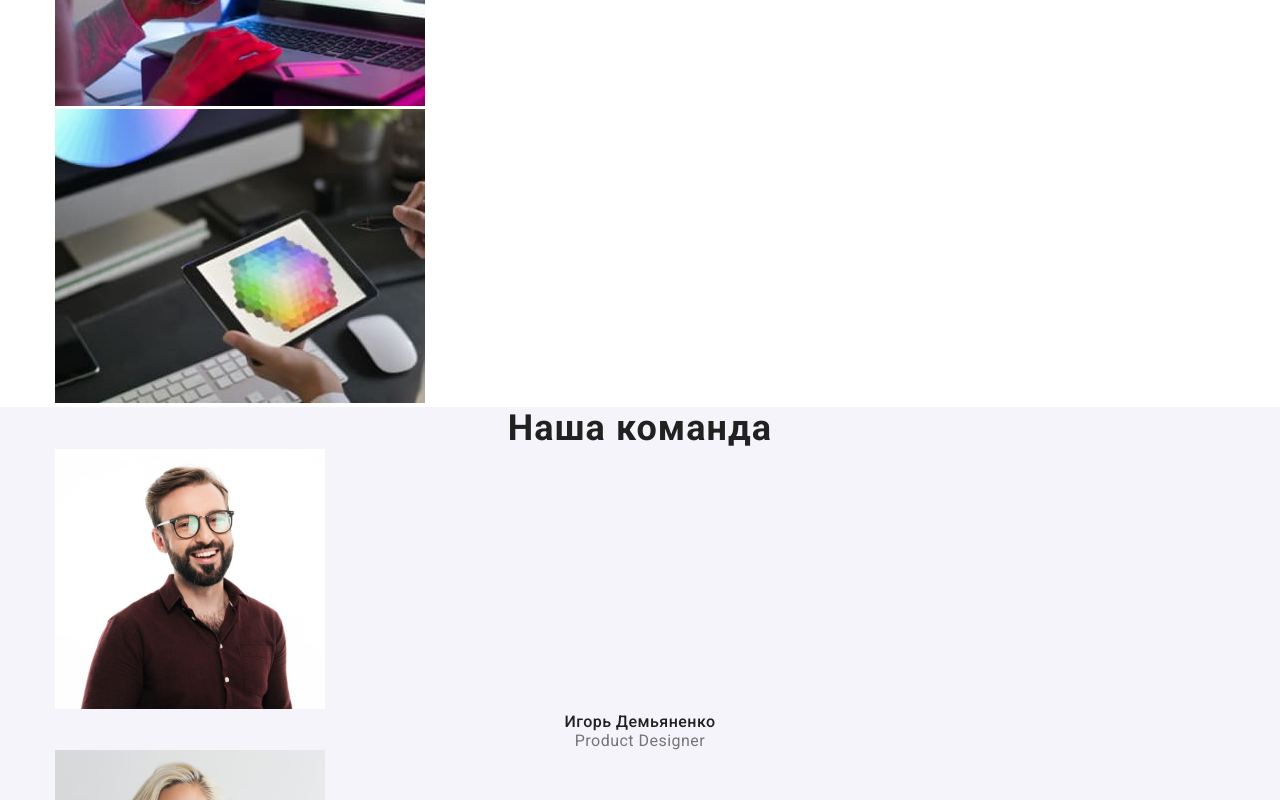
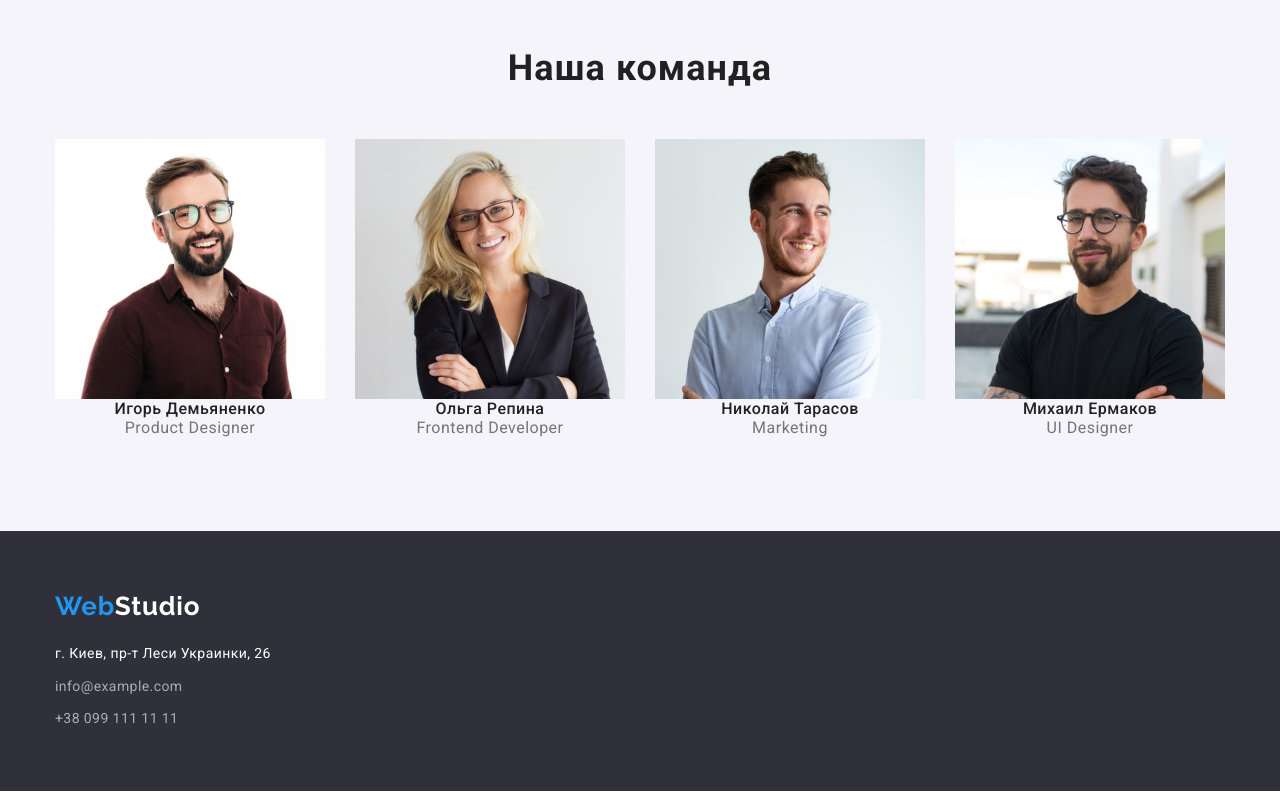
Before and after one commit to MariiaVyrodova/goit-markup-hw-03, a plain HTML site: page index.html in a window 1280 px wide. Shown: the part 1500-2300 px from the top of the page. Drawn offline with Linux system fonts and the light colour scheme.

Commit message:
+ footer

```diff
--- a/css/modern-normalize.css
+++ b/css/modern-normalize.css
@@ -75,6 +75,10 @@ p,
 body {
   margin: 0;
   padding: 0;
+}
+
+img {
+  display: block;
 }
 
 /**
--- a/css/style.css
+++ b/css/style.css
@@ -219,8 +219,6 @@ header > .container {
 .feature-description {
   color: var(--grey-text);
   font-family: 'Roboto', sans-serif;
-  /* font-style: normal; */
-  /* text-align: left; */
   font-weight: 400;
   font-size: 14px;
   line-height: 190%;
@@ -228,6 +226,10 @@ header > .container {
 }
 
 /* work areas */
+
+.work-areas > .container {
+  padding-bottom: 94px;
+}
 
 .section-second-title {
   color: var(--black-text);
@@ -238,12 +240,31 @@ header > .container {
   line-height: 1.17;
   text-align: center;
   letter-spacing: 0.03em;
+
+  margin-bottom: 50px;
+}
+
+.images-list {
+  display: flex;
+  justify-content: space-between;
 }
 
 /* team section */
 
+.team-section > .container {
+  padding-top: 94px;
+  padding-bottom: 94px;
+}
+
 .team-section {
   background-color: var(--light-grey-section-color);
+}
+
+.team-card-list {
+  display: flex;
+  justify-content: space-between;
+
+  margin-top: 50px;
 }
 
 .employee-name {
@@ -272,6 +293,8 @@ header > .container {
 
 .footer-section {
   background-color: var(--grey-background-hero);
+  padding-top: 60px;
+  padding-bottom: 60px;
 }
 
 .logo-footer {
@@ -282,10 +305,22 @@ header > .container {
   font-size: 26px;
   line-height: 1.19;
   letter-spacing: 0.03em;
+
+  display: block;
+  margin-bottom: 20px;
+}
+
+.logo-footer:hover {
+  text-decoration: underline var(--blue-logo-color-header);
 }
 
 .web-footer {
   color: var(--blue-logo-color-header);
+}
+
+.address-footer {
+  display: flex;
+  flex-direction: column;
 }
 
 .location {
@@ -306,6 +341,8 @@ header > .container {
   font-size: 14px;
   line-height: 1.71;
   letter-spacing: 0.03em;
+
+  padding-top: 9px;
 }
 
 /* page PORTFOLIO */
--- a/index.html
+++ b/index.html
@@ -70,11 +70,11 @@
         </section>
 
         <!-- work areas -->
-        <section>
+        <section class="work-areas">
             <!-- container -->
             <div class="container">
                 <h2 class="section-second-title">Чем мы занимаемся</h2>
-                <ul>
+                <ul class="images-list">
                     <li>
                         <img src="./images/box-1.jpg" alt="box-1" width="370">
                     </li>
@@ -93,7 +93,7 @@
             <!-- container -->
             <div class="container">
                 <h2 class="section-second-title">Наша команда</h2>
-                <ul>
+                <ul class="team-card-list">
                     <li>
                         <img src="./images/Igor.jpg" alt="Igor" width="270">
                         <h3 class="employee-name">Игорь Демьяненко</h3>
@@ -122,10 +122,10 @@
         <!-- container -->
         <div class="container">
             <a class="logo-footer" href="./index.html"><span class="web-footer">Web</span>Studio</a>
-            <address>
+            <address class="address-footer">
                 <a class="location" href="#">г. Киев, пр-т Леси Украинки, 26</a>
-                <a class="mail-tel" href="mailto:info@devstudio.com">info@devstudio.com</a>
-                <a class="mail-tel" href="tel:+380961111111">+38 096 111 11 11</a>
+                <a class="mail-tel" href="mailto:info@example.com">info@example.com</a>
+                <a class="mail-tel" href="tel:+380991111111">+38 099 111 11 11</a>
             </address>
         </div>
     </footer>
```
